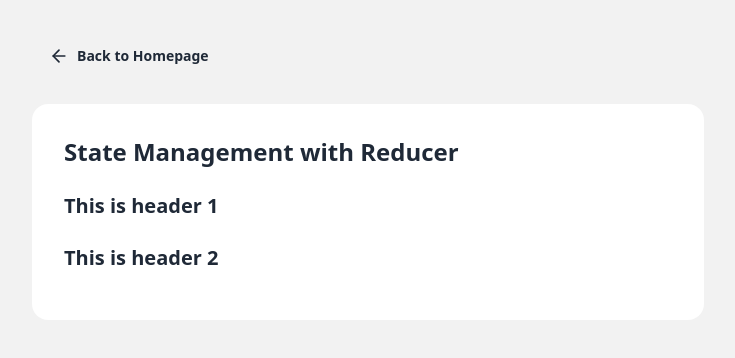
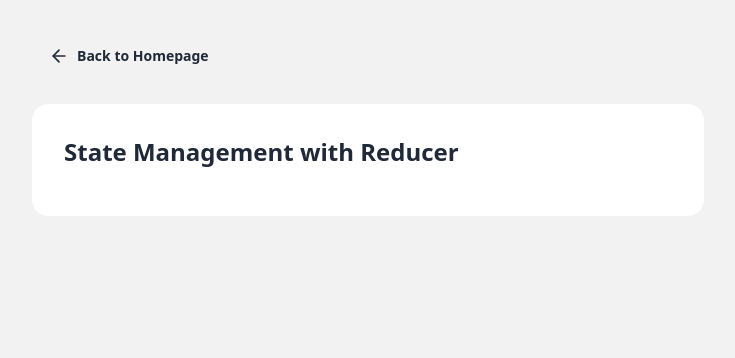
Before and after one commit to Rezuanul-Islam-Fahim/react-state-management, a React app: page /reducer-example in a window 1280 px wide. Shown: the top 358 px of the page, without its empty margins (272-1007 px from the left). Built offline with nearby package versions, Linux system fonts and the light colour scheme; the HTML template or start-up script is replaced by a standard one.

Commit message:
Remove Global page card and implement layout for content pages

```diff
--- a/src/App.jsx
+++ b/src/App.jsx
@@ -1,13 +1,16 @@
 import { BrowserRouter, Routes, Route } from 'react-router'
 import HomePage from './pages/HomePage'
 import ReducerWithExample from './pages/ReducerWithExample'
+import MainContentLayout from './layouts/MainContentLayout'
 
 const App = () => {
   return (
     <BrowserRouter>
       <Routes>
         <Route index element={<HomePage />} />
-        <Route path={'/reducer-example'} element={<ReducerWithExample />} />
+        <Route element={<MainContentLayout />} >
+          <Route path={'/reducer-example'} element={<ReducerWithExample />} />
+        </Route>
       </Routes>
     </BrowserRouter>
   )
--- a/src/components/GlobalBodyCard.jsx
+++ b/src/layouts/MainContentLayout.jsx
@@ -1,7 +1,7 @@
-import { Link } from 'react-router'
+import { Outlet, Link } from 'react-router'
 import { ArrowLeftIcon } from 'lucide-react'
 
-const GlobalBodyCard = ({ title, contents }) => {
+const MainContentLayout = () => {
     return (
         <div className="min-h-screen bg-base-200">
             <div className="container mx-auto px-4 py-8">
@@ -13,10 +13,7 @@ const GlobalBodyCard = ({ title, contents }) => {
 
                     <div className="card bg-base-100">
                         <div className="card-body">
-                            <h2 className="card-title text-2xl mb-4">
-                                {title}
-                            </h2>
-                            {contents}
+                            <Outlet />
                         </div>
                     </div>
                 </div>
@@ -25,4 +22,4 @@ const GlobalBodyCard = ({ title, contents }) => {
     )
 }
 
-export default GlobalBodyCard
+export default MainContentLayout
--- a/src/pages/ReducerWithExample.jsx
+++ b/src/pages/ReducerWithExample.jsx
@@ -1,20 +1,11 @@
-import GlobalBodyCard from '../components/GlobalBodyCard'
-
-const Contents = () => {
+const ReducerWithExample = () => {
     return (
         <>
-            <h3 className="card-title text-1xl mb-4">This is header 1</h3>
-            <h3 className="card-title text-1xl mb-4">This is header 2</h3>
+            <h2 className="card-title text-2xl mb-4">
+                State Management with Reducer
+            </h2>
         </>
     )
 }
 
-const ReducerWithExample = () => {
-    return (
-        <GlobalBodyCard
-            title={'State Management with Reducer'}
-            contents={<Contents />} />
-    )
-}
-
 export default ReducerWithExample
```
